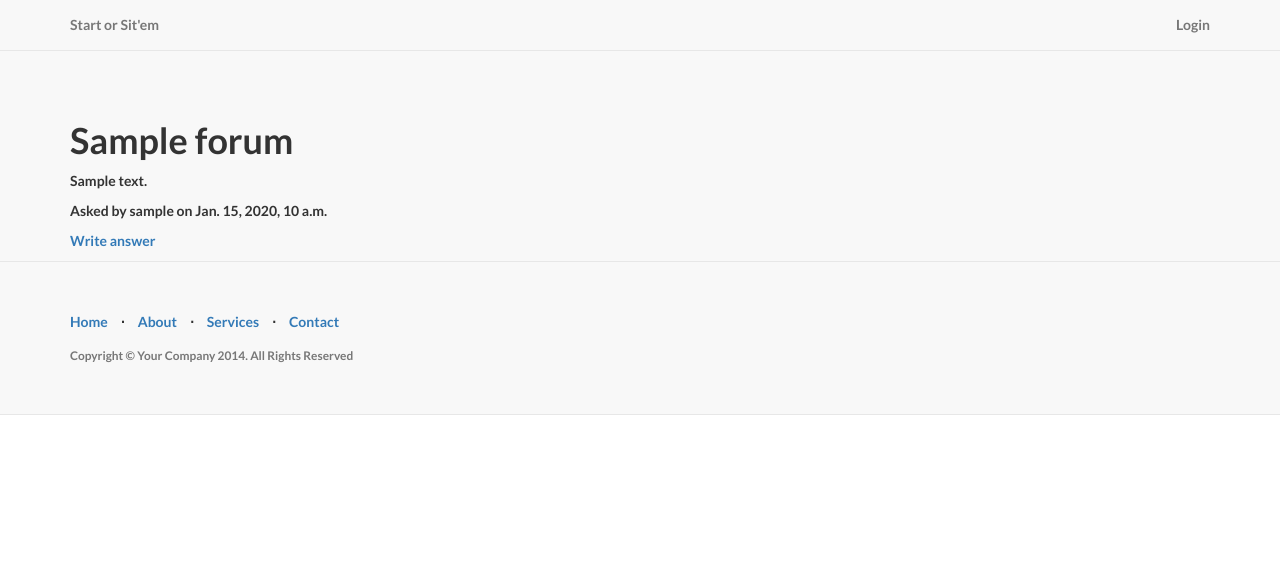
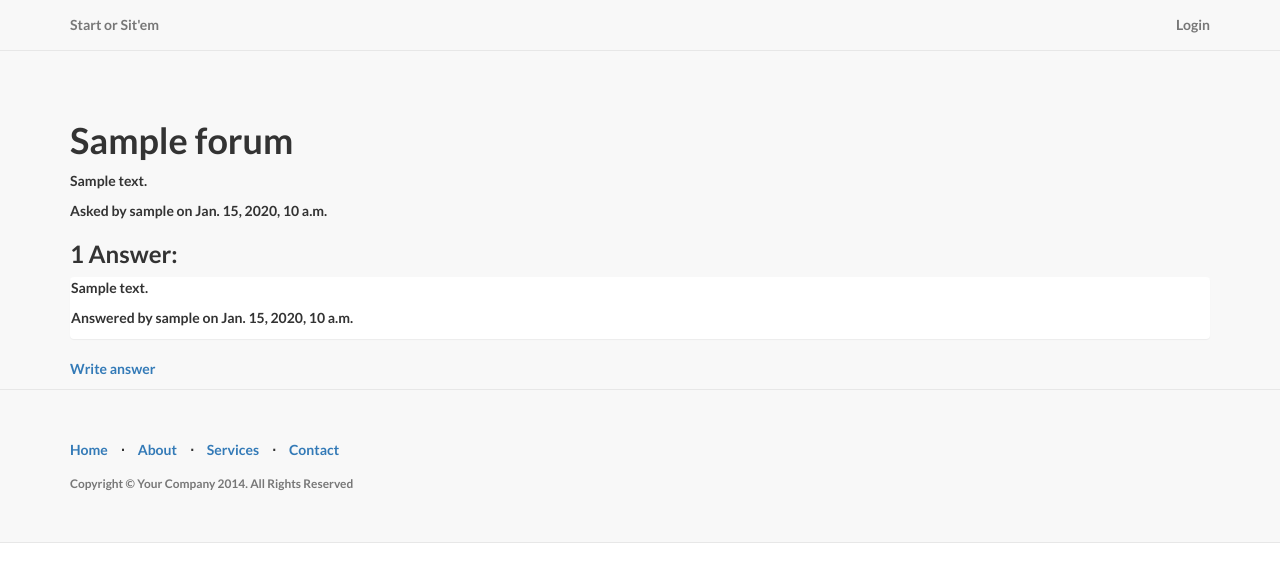
Before and after one commit to wchavers/qandu_forum, a Django app: page /forum/1/ in a window 1280 px wide. Shown: the top 582 px of the page. Run offline with Django 3.2, Linux system fonts and the light colour scheme; tables that the repository leaves empty hold one stand-in row (values such as "Sample post"); some libraries are stand-ins or nearby versions.

Commit message:
Add answers to question detail view

```diff
--- a/core/views.py
+++ b/core/views.py
@@ -25,6 +25,13 @@ class ForumDetailView(DetailView):
     model = Forum
     template_name = 'forum/forum_detail.html'
 
+    def get_context_data(self, **kwargs):
+        context = super(ForumDetailView, self).get_context_data(**kwargs)
+        question = Forum.objects.get(id=self.kwargs['pk'])
+        answers = Answer.objects.filter(question=question)
+        context['answers'] = answers
+        return context
+
 class ForumUpdateView(UpdateView):
     model = Forum
     template_name = 'forum/forum_form.html'
--- a/templates/forum/forum_detail.html
+++ b/templates/forum/forum_detail.html
@@ -7,5 +7,14 @@
 <p><a href="{% url 'forum_update' pk=forum.id %}">Edit question</a></p>
 <p><a href="{% url 'forum_delete' pk=forum.id %}">Delete question</a></p>
 {% endif %}
+{% if answers.count > 0 %}
+<h3>{{ answers.count }} Answer{{ answers.count|pluralize }}:</h3>
+{% endif %}
+{% for answer in answers %}
+<div class="panel">
+    <p>{{ answer.text }}</p>
+    <p>Answered by {{ answer.user.username }} on {{ answer.created_at }}</p>
+</div>
+{% endfor %}
 <p><a href="{% url 'answer_create' pk=forum.id %}">Write answer</a></p>
 {% endblock %}
```
